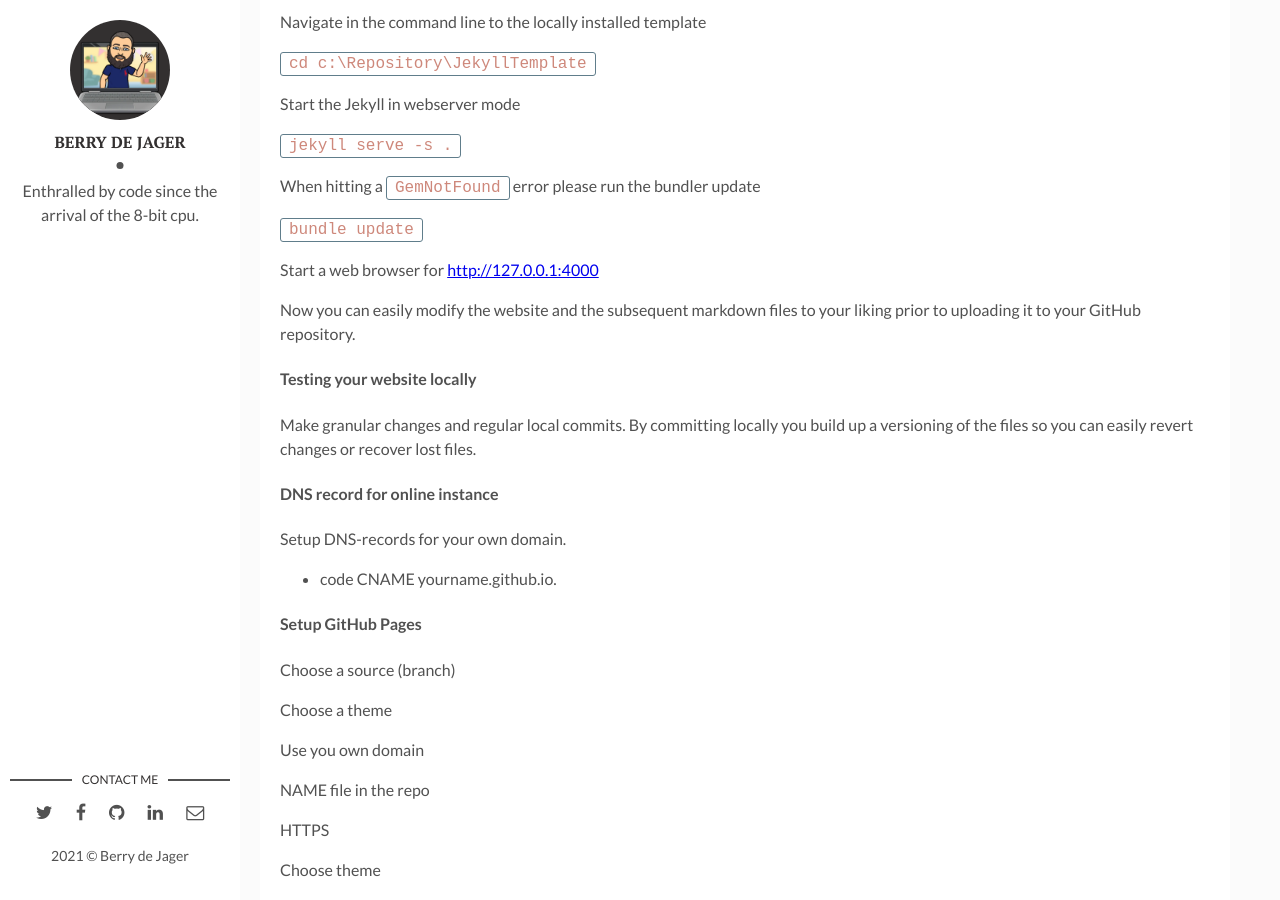
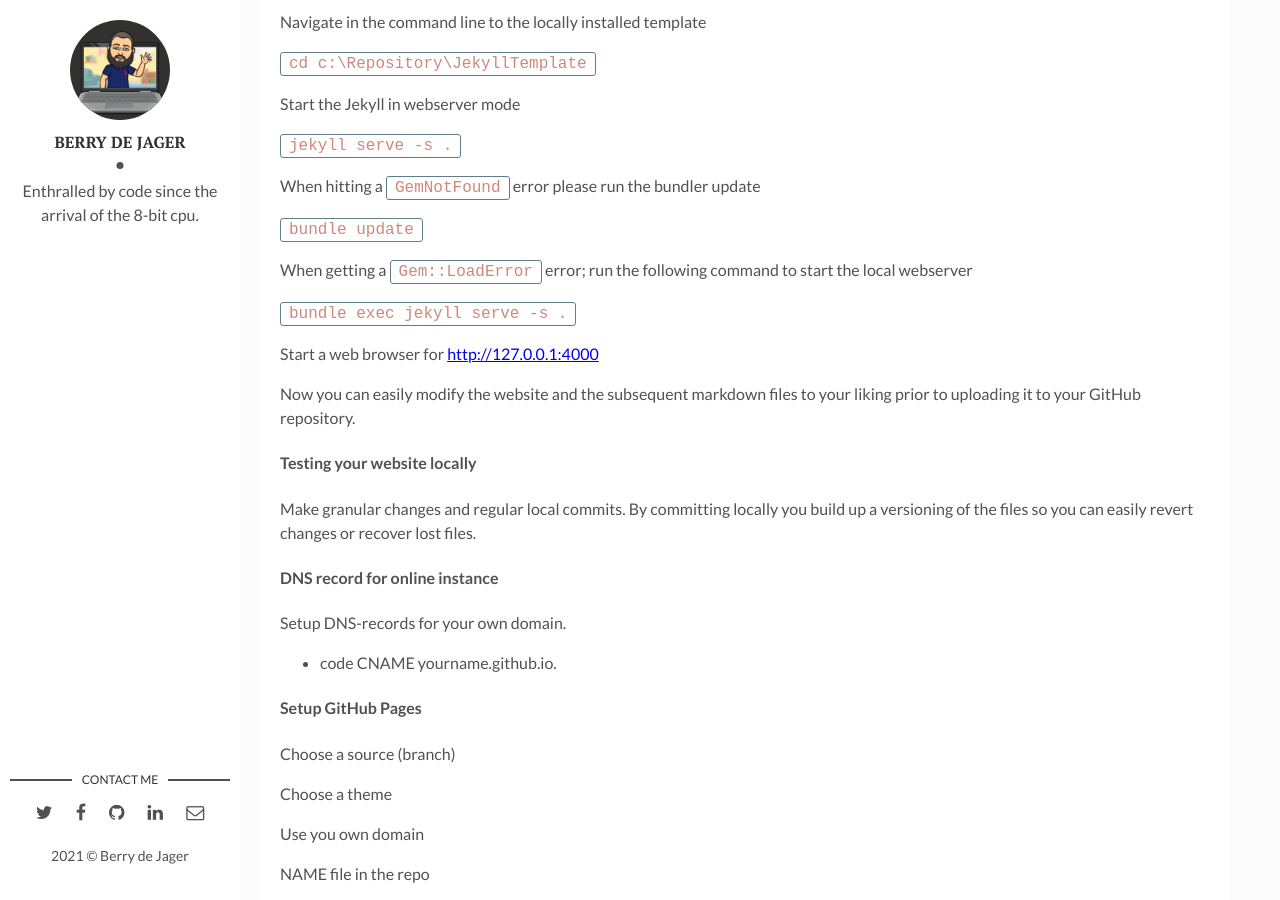
Before and after one commit to berrydejager/code, a Jekyll site: the page built from _posts/2021-02-20-Bye-bye-WordPress!-Hello-GitHub-pages!.markdown, in a window 1280 px wide and 900 px high, scrolled down 2093 px. Built offline with Jekyll 4.4.1, drawn with Linux system fonts in a browser that asks for light colours.

Commit message:
Update 2021-02-20-Bye-bye-WordPress!-Hello-GitHub-pages!.markdown

````diff
--- a/_posts/2021-02-20-Bye-bye-WordPress!-Hello-GitHub-pages!.markdown
+++ b/_posts/2021-02-20-Bye-bye-WordPress!-Hello-GitHub-pages!.markdown
@@ -89,6 +89,10 @@
 
 ```bundle update```
 
+When getting a ```Gem::LoadError``` error; run the following command to start the local webserver
+
+```bundle exec jekyll serve -s .```
+
 Start a web browser for [http://127.0.0.1:4000](http://127.0.0.1:4000)
 
 Now you can easily modify the website and the subsequent markdown files to your liking prior to uploading it to your GitHub repository.
````
